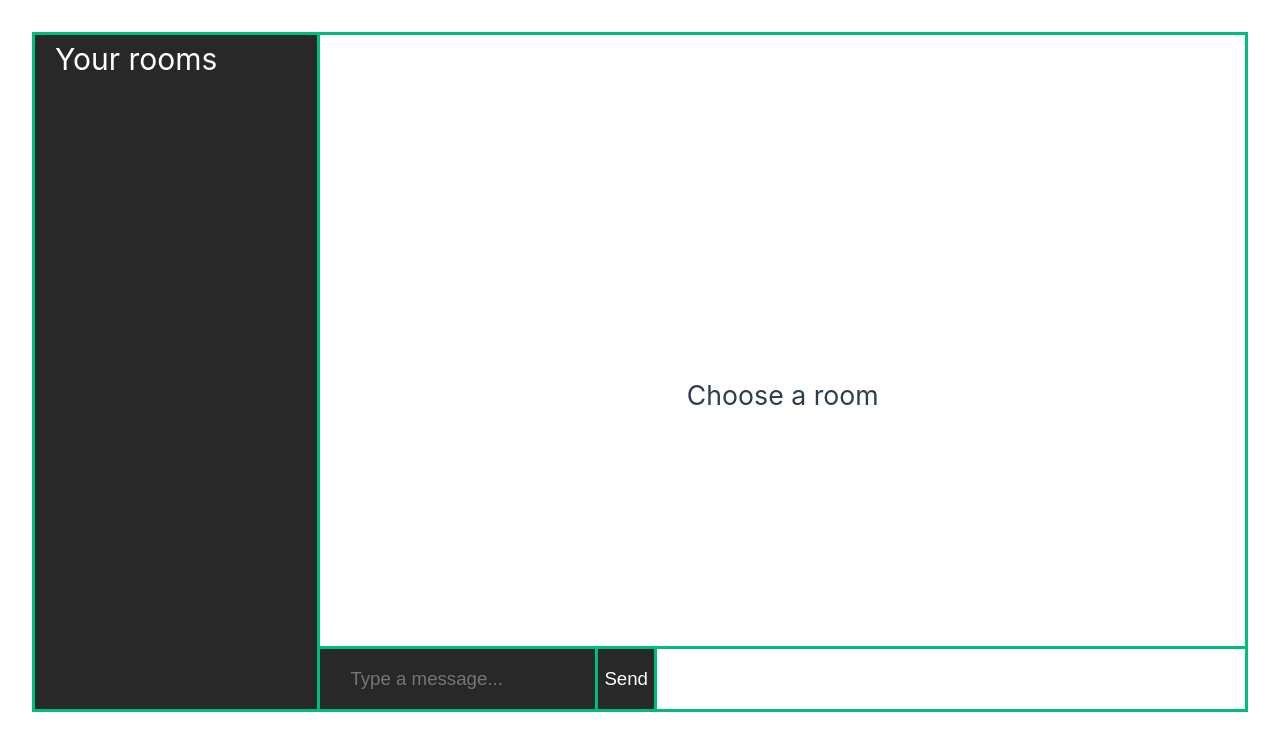
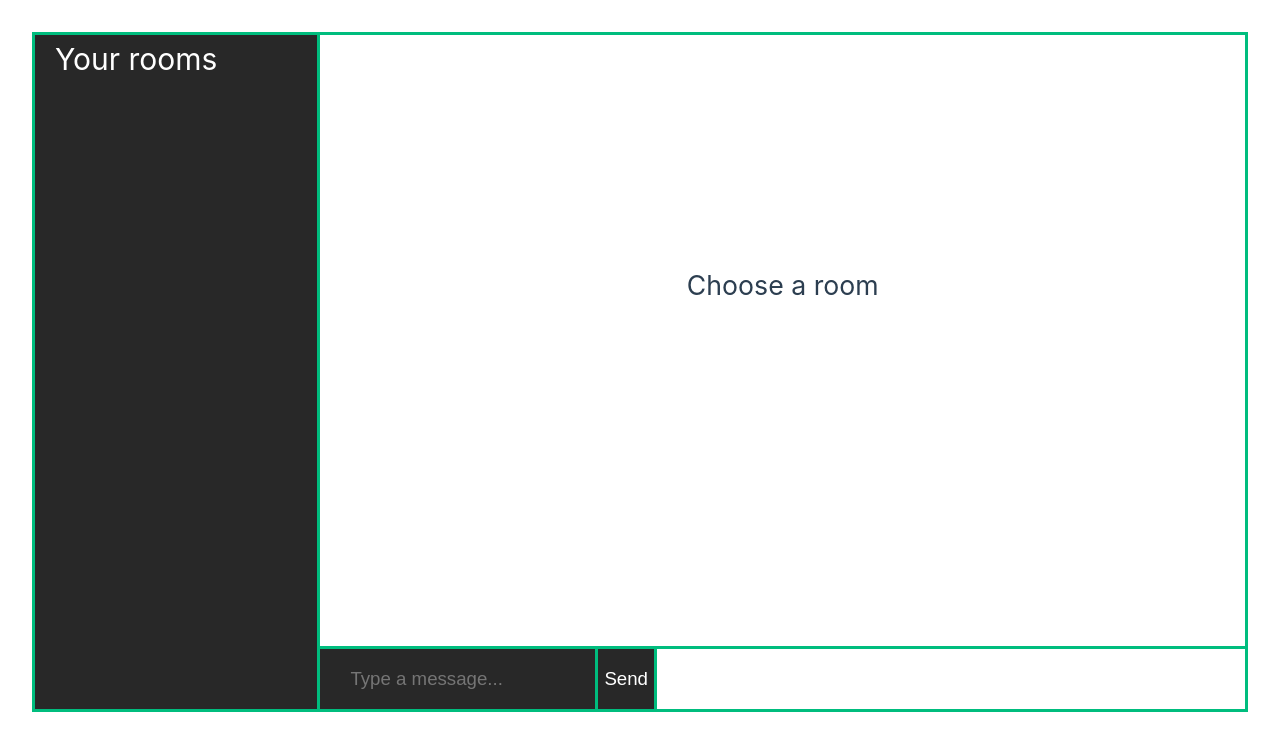
Before and after one commit to cnoah34/cs406_chat_room, a Vue app in the folder frontend/: page /home in a window 1280 px wide. Shown: the top 750 px of the page. Built offline with nearby package versions, Linux system fonts and the light colour scheme.

Commit message:
Older messages can now be fetched

```diff
--- a/frontend/src/components/Messages.vue
+++ b/frontend/src/components/Messages.vue
@@ -89,6 +89,7 @@
         // TODO: Fix created_at being a uuid, maybe change schema
         if (container.scrollTop === 0 && has_more_messages.value && !loading.value) {
             const oldest_message = messages.value[0]
+            console.log(oldest_message)
 
             if (oldest_message) {
                 getMessages(oldest_message.created_at)
@@ -112,7 +113,7 @@
 
 .messages-container {
     display: flex;
-    flex-direction: column-reverse;
+    flex-direction: column;
     flex-grow: 1;
     overflow-y: auto;
     margin-top: 30px;
```
